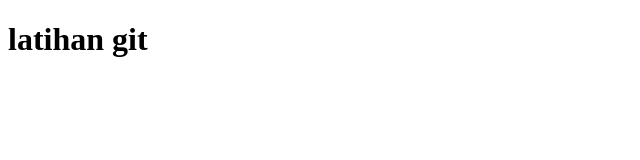
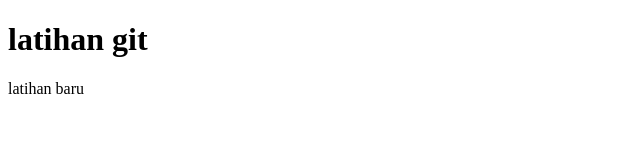
Before and after one commit to ekoprasetyo98/latian, a plain HTML site: page index.html in a window 1280 px wide. Shown: the full height of the page, 0-640 px from the left. Drawn offline with Linux system fonts and the light colour scheme.

Commit message:
menambah css+modifindex

```diff
--- a/index.html
+++ b/index.html
@@ -7,5 +7,6 @@
 </head>
 <body>
     <h1>latihan git</h1>
+    <p>latihan baru</p>
 </body>
 </html>
--- /dev/null
+++ b/style.css
@@ -0,0 +1,4 @@
+*{
+    margin: 0;
+    padding: 0;
+}
```
